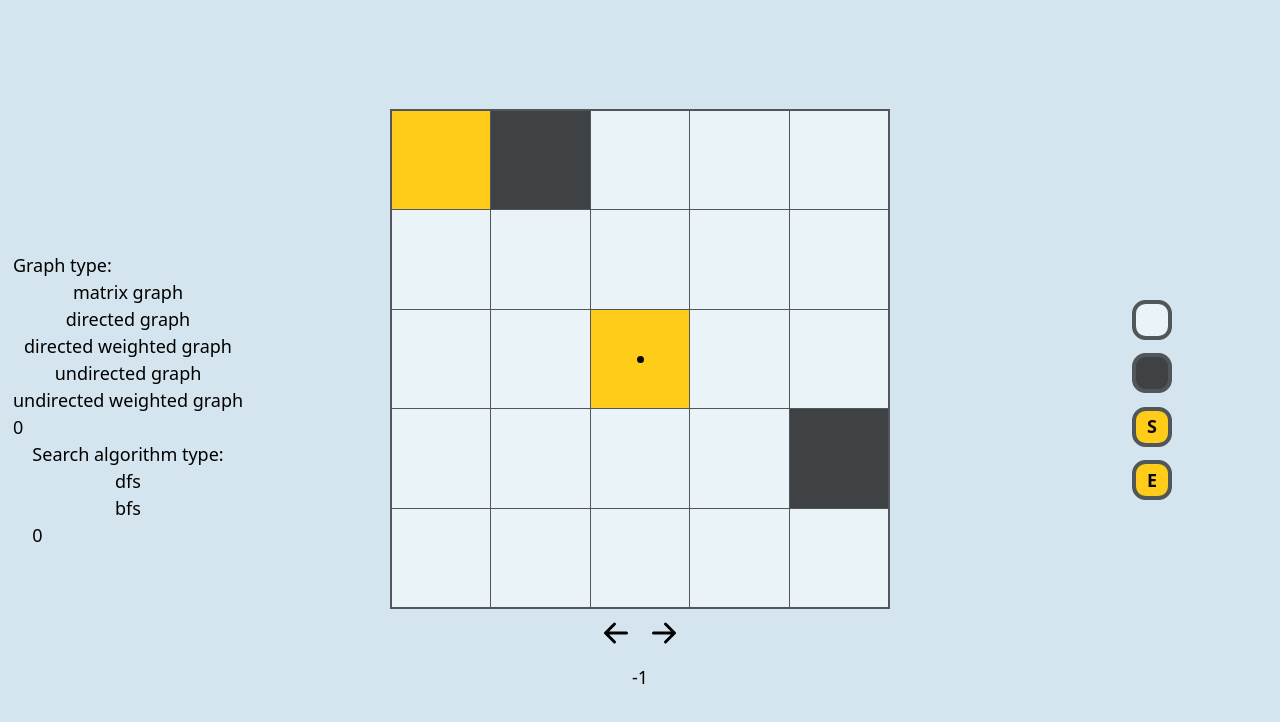
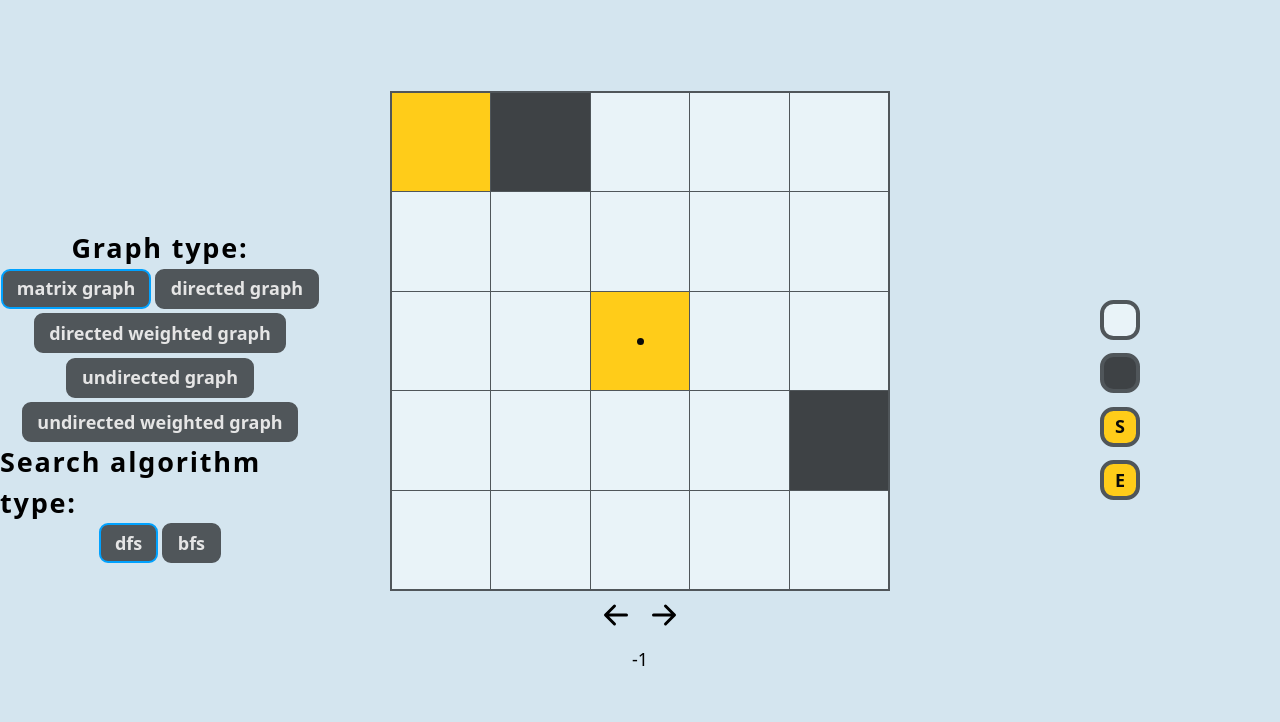
Before and after one commit to KLTPL/graph-algorithms-visualisation, a React (Vite) app: page / in a window 1280 px wide. Shown: the top 722 px of the page. Built offline with nearby package versions, Linux system fonts and the light colour scheme.

Commit message:
Made the UI a little prettier

```diff
--- a/src/App.tsx
+++ b/src/App.tsx
@@ -6,7 +6,7 @@ import { ContextProvider } from "./context/Context";
 export default function App() {
   return (
     <ContextProvider>
-      <main className="flex flex-col md:grid grid-rows-[30vh_70dvh_30dvh] md:grid-rows-1 md:grid-cols-[2fr_6fr_2fr] bg-bg1 min-h-[100dvh]">
+      <main className="flex flex-col md:grid grid-rows-[30vh_70dvh_30dvh] md:grid-rows-1 md:grid-cols-[2.5fr_5fr_2.5fr] bg-bg1 min-h-[100dvh]">
         <GraphSettings />
         <GraphContainer />
         <GraphTools />
--- a/src/components/visualisation-container/VisualisationContainer.tsx
+++ b/src/components/visualisation-container/VisualisationContainer.tsx
@@ -29,7 +29,7 @@ export default function GraphContainer() {
   }
 
   return (
-    <div>
+    <div className="mb-8">
       {getProperGraphElement(visualisationData)}
       <div>
         <button onClick={decrementCurrStepIdx}>
--- a/src/components/visualisation-settings/SelectAlgorithmType.tsx
+++ b/src/components/visualisation-settings/SelectAlgorithmType.tsx
@@ -1,29 +1,37 @@
 import { useVisualisationData } from "../../context/Context";
 import { SearchAlgorithmsTypes } from "../../visualisationData/typesAlgorithmData";
+import { UserGraphTypes } from "../../visualisationData/typesGraphData";
+import SelectButton from "./SelectButton";
 
 export default function SelectAlgorithmType() {
   const { visualisationData, switchVisualisationData } = useVisualisationData();
 
-  function getSelectAlgorithmTypeFun(
-    algorithmType: SearchAlgorithmsTypes
-  ): () => void {
-    return () => {
-      if (visualisationData.algorithmType !== algorithmType) {
-        switchVisualisationData(visualisationData.graphType, algorithmType);
-      }
-    };
+  function switchAlgorithmType(
+    newAlgorithmType: UserGraphTypes | SearchAlgorithmsTypes
+  ) {
+    switchVisualisationData(
+      visualisationData.graphType,
+      newAlgorithmType as SearchAlgorithmsTypes
+    );
   }
 
   return (
-    <div className="flex flex-col">
-      <h3>Search algorithm type:</h3>
-      <button onClick={getSelectAlgorithmTypeFun(SearchAlgorithmsTypes.Dfs)}>
-        dfs
-      </button>
-      <button onClick={getSelectAlgorithmTypeFun(SearchAlgorithmsTypes.Bfs)}>
-        bfs
-      </button>
-      {visualisationData.algorithmType}
+    <div className="flex flex-col items-center">
+      <h3 className="text-h3">Search algorithm type:</h3>
+      <div className="flex flex-wrap justify-center gap-1">
+        <SelectButton
+          optionName="dfs"
+          optionType={SearchAlgorithmsTypes.Dfs}
+          currOptionType={visualisationData.algorithmType}
+          switchFun={switchAlgorithmType}
+        />
+        <SelectButton
+          optionName="bfs"
+          optionType={SearchAlgorithmsTypes.Bfs}
+          currOptionType={visualisationData.algorithmType}
+          switchFun={switchAlgorithmType}
+        />
+      </div>
     </div>
   );
 }
--- /dev/null
+++ b/src/components/visualisation-settings/SelectButton.tsx
@@ -0,0 +1,38 @@
+import { useVisualisationData } from "../../context/Context";
+import { SearchAlgorithmsTypes } from "../../visualisationData/typesAlgorithmData";
+import { UserGraphTypes } from "../../visualisationData/typesGraphData";
+import tailwindConfig from "tailwind-config";
+import resolveConfig from "tailwindcss/resolveConfig";
+
+const twConfig = resolveConfig(tailwindConfig);
+
+interface SelectButtonProps {
+  optionName: string;
+  optionType: UserGraphTypes | SearchAlgorithmsTypes;
+  currOptionType: UserGraphTypes | SearchAlgorithmsTypes;
+  switchFun: (newOption: UserGraphTypes | SearchAlgorithmsTypes) => void;
+}
+
+export default function SelectButton({
+  optionName,
+  optionType,
+  currOptionType,
+  switchFun,
+}: SelectButtonProps) {
+  return (
+    <button
+      className="ps-3 pe-3 pt-1 pb-1 bg-nodeBorder rounded-lg text-white font-semibold border-2"
+      style={{
+        borderColor:
+          optionType === currOptionType
+            ? twConfig.theme.colors.primary
+            : twConfig.theme.colors.nodeBorder,
+      }}
+      onClick={() => {
+        switchFun(optionType);
+      }}
+    >
+      {optionName}
+    </button>
+  );
+}
--- a/src/components/visualisation-settings/SelectGraphType.tsx
+++ b/src/components/visualisation-settings/SelectGraphType.tsx
@@ -1,31 +1,53 @@
 import { useVisualisationData } from "../../context/Context";
+import { SearchAlgorithmsTypes } from "../../visualisationData/typesAlgorithmData";
 import { UserGraphTypes } from "../../visualisationData/typesGraphData";
+import SelectButton from "./SelectButton";
 
 export default function SelectGraphType() {
   const { visualisationData, switchVisualisationData } = useVisualisationData();
-  function selectGraphType(graphType: UserGraphTypes): () => void {
-    return () => {
-      switchVisualisationData(graphType, visualisationData.algorithmType);
-    };
+  function switchGraphType(
+    newGraphType: UserGraphTypes | SearchAlgorithmsTypes
+  ) {
+    switchVisualisationData(
+      newGraphType as UserGraphTypes,
+      visualisationData.algorithmType
+    );
   }
-
   return (
-    <div className="flex flex-col">
-      <h3>Graph type:</h3>
-      <button onClick={selectGraphType(UserGraphTypes.M)}>matrix graph</button>
-      <button onClick={selectGraphType(UserGraphTypes.D)}>
-        directed graph
-      </button>
-      <button onClick={selectGraphType(UserGraphTypes.DW)}>
-        directed weighted graph
-      </button>
-      <button onClick={selectGraphType(UserGraphTypes.U)}>
-        undirected graph
-      </button>
-      <button onClick={selectGraphType(UserGraphTypes.UW)}>
-        undirected weighted graph
-      </button>
-      {visualisationData.graphType}
+    <div className="flex flex-col items-center">
+      <h3 className="text-h3">Graph type:</h3>
+      <div className="flex flex-wrap justify-center gap-1">
+        <SelectButton
+          optionName="matrix graph"
+          optionType={UserGraphTypes.M}
+          currOptionType={visualisationData.graphType}
+          switchFun={switchGraphType}
+        />
+        <SelectButton
+          optionName="directed graph"
+          optionType={UserGraphTypes.D}
+          currOptionType={visualisationData.graphType}
+          switchFun={switchGraphType}
+        />
+        <SelectButton
+          optionName="directed weighted graph"
+          optionType={UserGraphTypes.DW}
+          currOptionType={visualisationData.graphType}
+          switchFun={switchGraphType}
+        />
+        <SelectButton
+          optionName="undirected graph"
+          optionType={UserGraphTypes.U}
+          currOptionType={visualisationData.graphType}
+          switchFun={switchGraphType}
+        />
+        <SelectButton
+          optionName="undirected weighted graph"
+          optionType={UserGraphTypes.UW}
+          currOptionType={visualisationData.graphType}
+          switchFun={switchGraphType}
+        />
+      </div>
     </div>
   );
 }
--- a/src/components/visualisation-settings/VisualisationSettings.tsx
+++ b/src/components/visualisation-settings/VisualisationSettings.tsx
@@ -3,7 +3,7 @@ import SelectGraphType from "./SelectGraphType";
 
 export default function GraphSettings() {
   return (
-    <div className="">
+    <div className="mb-8 mt-6">
       <SelectGraphType />
       <SelectAlgorithmType />
     </div>
--- a/src/components/visualisation-tools/SelectToolsE.tsx
+++ b/src/components/visualisation-tools/SelectToolsE.tsx
@@ -44,7 +44,7 @@ const CONTENT_NEW_EDGE = (
 
 export default function SelectToolsE() {
   return (
-    <div className="flex flex-col gap-3">
+    <>
       <ToolRadioInput
         customClassName="bg-nodeEmpty"
         title="new node"
@@ -63,6 +63,6 @@ export default function SelectToolsE() {
         newPointerTool={Tools.RemoveEdgeOrNode}
         content={CONTENT_REMOVE}
       />
-    </div>
+    </>
   );
 }
--- a/src/components/visualisation-tools/SelectToolsM.tsx
+++ b/src/components/visualisation-tools/SelectToolsM.tsx
@@ -3,7 +3,7 @@ import ToolRadioInput from "./ToolRadioInput";
 
 export default function SelectToolsM() {
   return (
-    <div className="flex flex-col gap-3">
+    <>
       <ToolRadioInput
         customClassName="bg-nodeEmpty"
         title="empty field"
@@ -26,6 +26,6 @@ export default function SelectToolsM() {
         newPointerTool={Tools.EndField}
         content="E"
       />
-    </div>
+    </>
   );
 }
--- a/src/components/visualisation-tools/VisualisationTools.tsx
+++ b/src/components/visualisation-tools/VisualisationTools.tsx
@@ -21,7 +21,7 @@ export enum VisualisationPointerTools {
 export default function GraphTools() {
   const { visualisationData } = useVisualisationData();
   return (
-    <div className="flex flex-col">
+    <div className="flex flex-row md:flex-col gap-3 flex-wrap">
       {getProperSelectElement(visualisationData)}
     </div>
   );
--- a/tailwind.config.js
+++ b/tailwind.config.js
@@ -6,6 +6,10 @@ export default {
       h1: [
         "2rem",
         { lineHeight: "2.5rem", fontWeight: "600", letterSpacing: "0.1rem" },
+      ],
+      h3: [
+        "1.5rem",
+        { fontWeight: "600", letterSpacing: "0.1rem" },
       ],
       sm: "0.8rem",
       base: "1rem",
```
